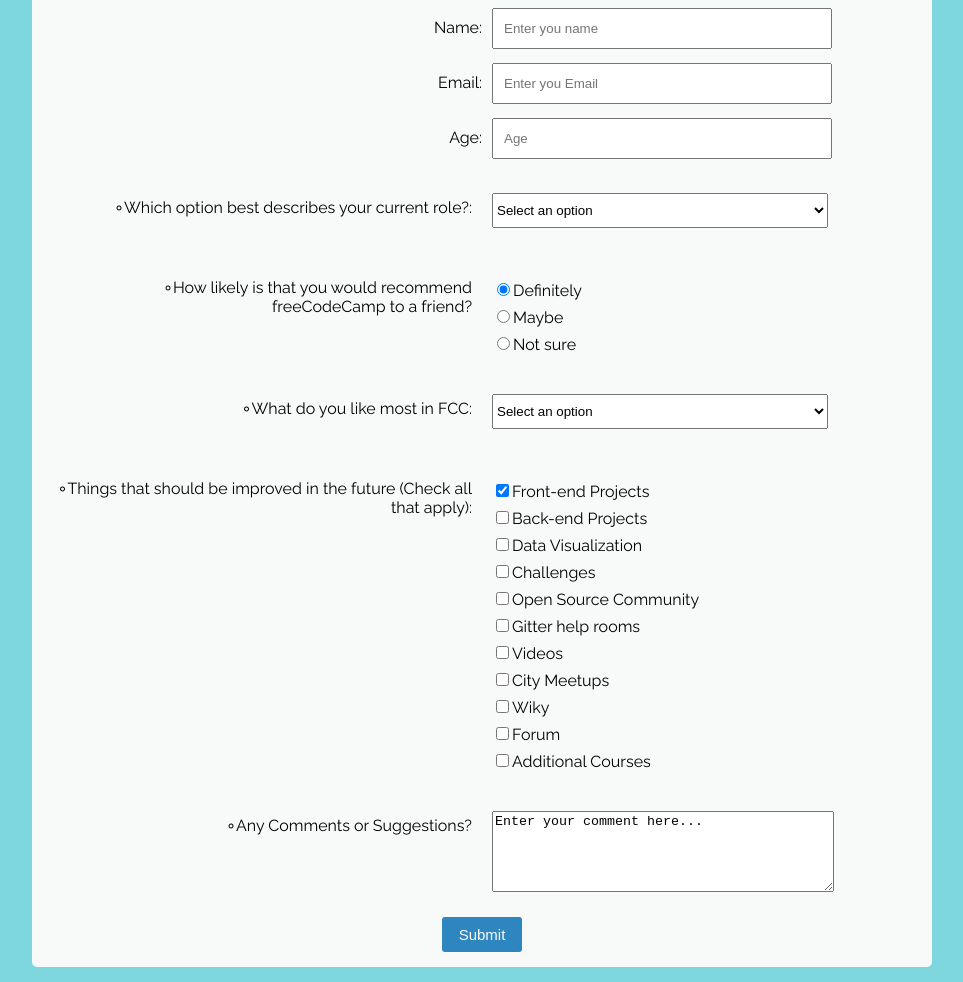
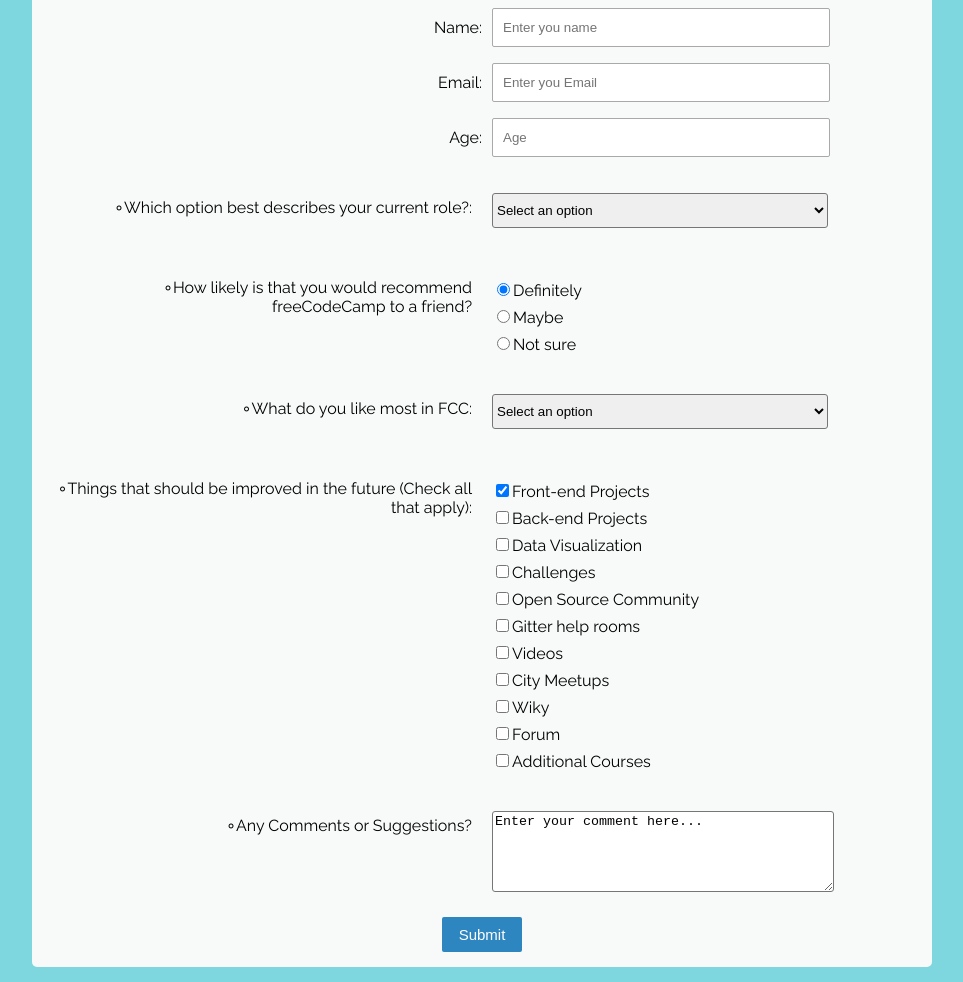
Before and after one commit to DaneliaSanchz/survey-form, a plain HTML site: page index.html in a window 1280 px wide. Shown: the part 132-1114 px from the top of the page, without its empty margins (158-1121 px from the left). Drawn offline with Linux system fonts and the light colour scheme.

Commit message:
uploading changes

```diff
--- a/css/styles.css
+++ b/css/styles.css
@@ -18,6 +18,7 @@ select {
 
 select, textarea {
   width: 81%;
+  border-radius: 3px;
 }
 
 button {
@@ -28,7 +29,7 @@ button {
   height: 35px;
   font-size: 15px;
   border: none;
-  border-radius: 3px;
+  border-radius: 2px;
   display: block;
   margin-left: auto;
   margin-right: auto;
@@ -76,6 +77,8 @@ button:hover {
   height: 35px;
   text-align: left;
   padding-left: 10px;
+  border-radius: 2px;
+  border: 1px solid rgb(169, 169, 169);
 }
 
 .column1, .column2 {
```
